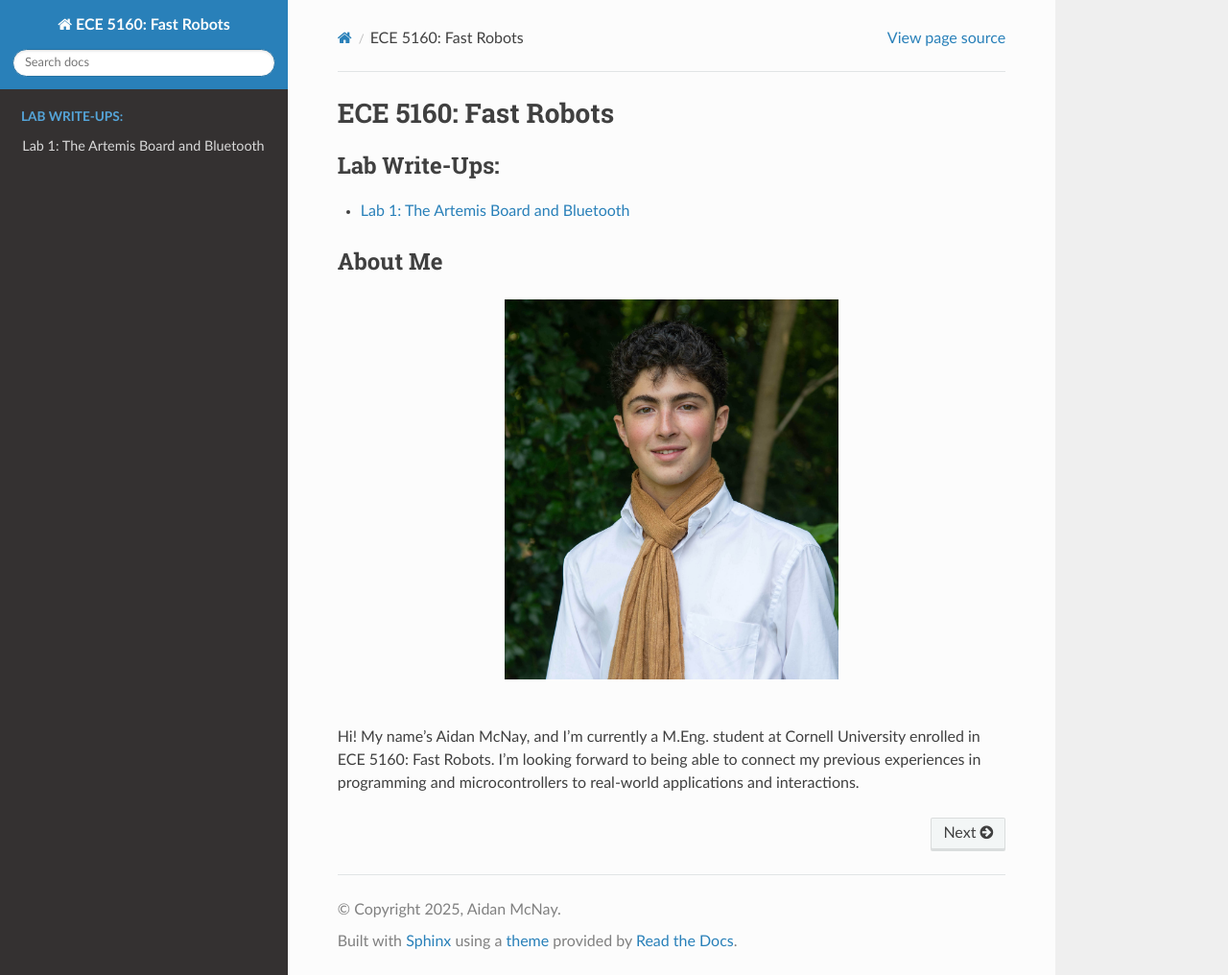
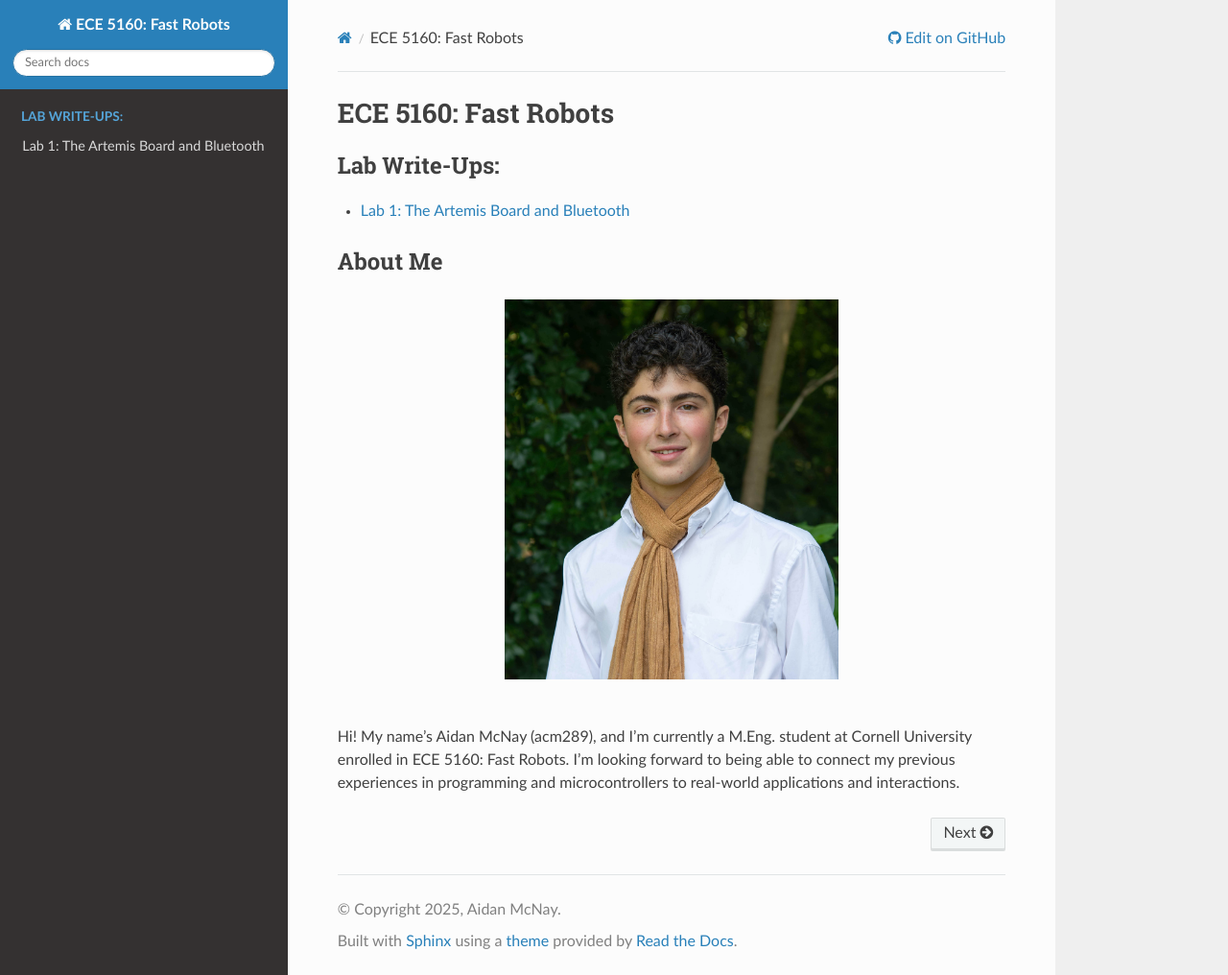
Before and after one commit to Aidan-McNay/fast-robots-docs, a Sphinx documentation site: the page built from docs/index.rst, in a window 1280 px wide and 1016 px high. Shown: the whole window at 96% size. Built offline with Sphinx 7.4.7 and the Read the Docs theme 3.1.0, drawn with Linux system fonts in a browser that asks for light colours.

Commit message:
Add GitHub links

```diff
--- a/docs/conf.py
+++ b/docs/conf.py
@@ -22,6 +22,14 @@ exclude_patterns = []
 # -- Options for HTML output -------------------------------------------------
 # https://www.sphinx-doc.org/en/master/usage/configuration.html#options-for-html-output
 
+html_context = {
+    "display_github": True,  # Integrate GitHub
+    "github_user": "Aidan-McNay",  # Username/Organization
+    "github_repo": "fast-robots-docs",  # Repo name
+    "github_version": "main",  # Version
+    "conf_py_path": "/docs/",  # Path in the checkout to the docs root
+}
+
 html_theme = "sphinx_rtd_theme"
 html_static_path = ["_static"]
 html_favicon = "_static/img/favicon.ico"
--- a/docs/index.rst
+++ b/docs/index.rst
@@ -23,7 +23,7 @@ About Me
 
 |
 
-Hi! My name's Aidan McNay, and I'm currently a M.Eng. student at Cornell
-University enrolled in ECE 5160: Fast Robots. I'm looking forward to
-being able to connect my previous experiences in programming and
+Hi! My name's Aidan McNay (acm289), and I'm currently a M.Eng. student at
+Cornell University enrolled in ECE 5160: Fast Robots. I'm looking forward
+to being able to connect my previous experiences in programming and
 microcontrollers to real-world applications and interactions.
```
